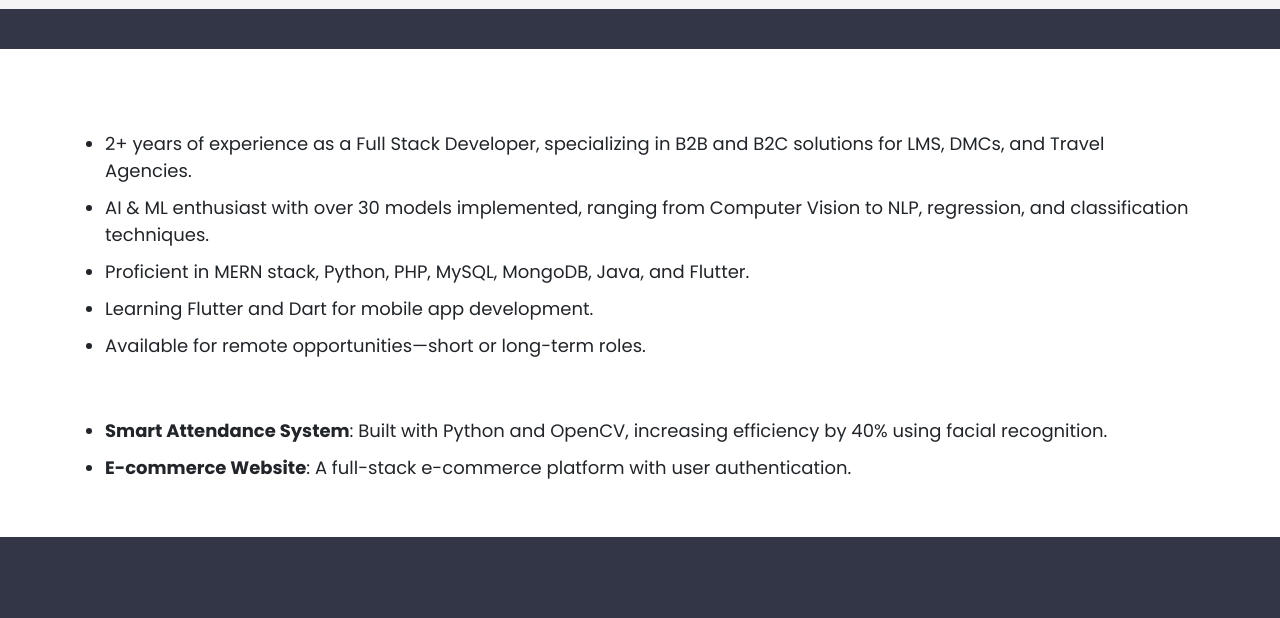
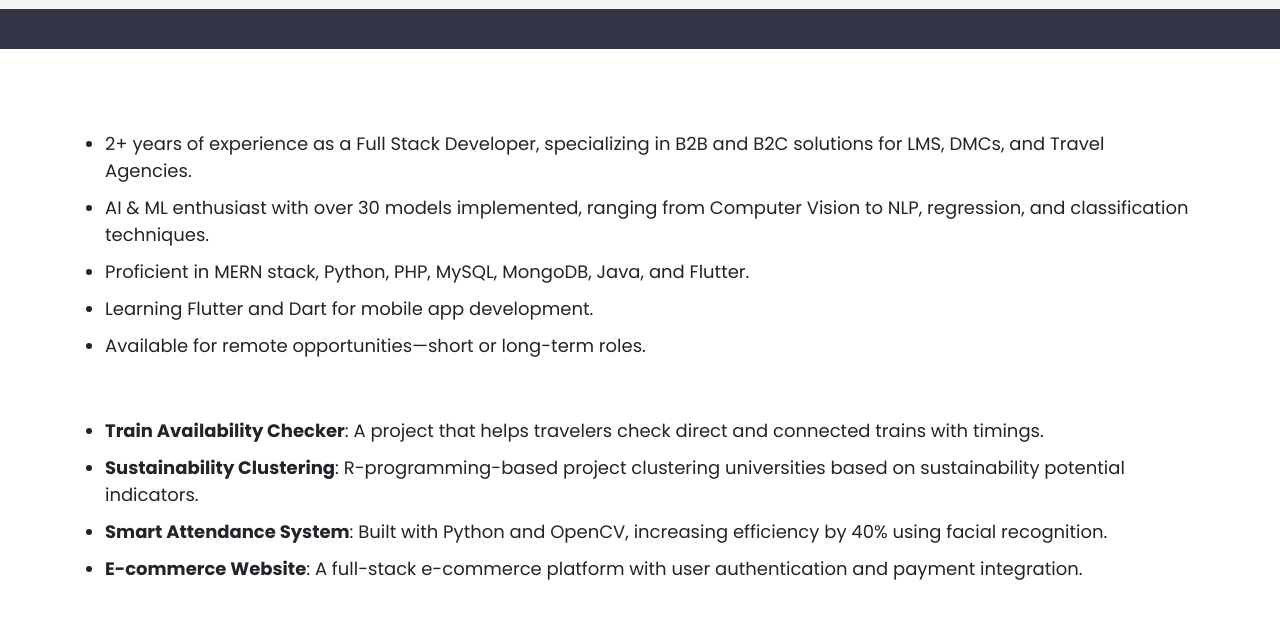
Before and after one commit to Bathinanna/bathinanna.github.io, a plain HTML site: page index.html in a window 1280 px wide. Shown: the part 1098-1716 px from the top of the page. Before the commit the page ends 1635 px from the top, so only its background shows below. Drawn offline with nearby package versions, Linux system fonts and the light colour scheme; no server answers; a script that the page names is missing.

Commit message:
Update index.html

```diff
--- a/index.html
+++ b/index.html
@@ -22,7 +22,7 @@
     <script src="https://maxcdn.bootstrapcdn.com/bootstrap/4.5.2/js/bootstrap.min.js"></script>
     <link rel="stylesheet" href="https://cdnjs.cloudflare.com/ajax/libs/animate.css/4.1.1/animate.min.css" />
     <link rel="stylesheet" href="https://cdnjs.cloudflare.com/ajax/libs/font-awesome/4.7.0/css/font-awesome.min.css">
-    <title>Portfolio | LION </title>
+    <title>Portfolio | LION</title>
 
     <style>
         .btn_container .btn {
@@ -121,9 +121,10 @@
 
             <h3>Projects</h3>
             <ul>
-
+                <li><strong>Train Availability Checker</strong>: A project that helps travelers check direct and connected trains with timings.</li>
+                <li><strong>Sustainability Clustering</strong>: R-programming-based project clustering universities based on sustainability potential indicators.</li>
                 <li><strong>Smart Attendance System</strong>: Built with Python and OpenCV, increasing efficiency by 40% using facial recognition.</li>
-                <li><strong>E-commerce Website</strong>: A full-stack e-commerce platform with user authentication.</li>
+                <li><strong>E-commerce Website</strong>: A full-stack e-commerce platform with user authentication and payment integration.</li>
             </ul>
         </div>
     </section>
```
